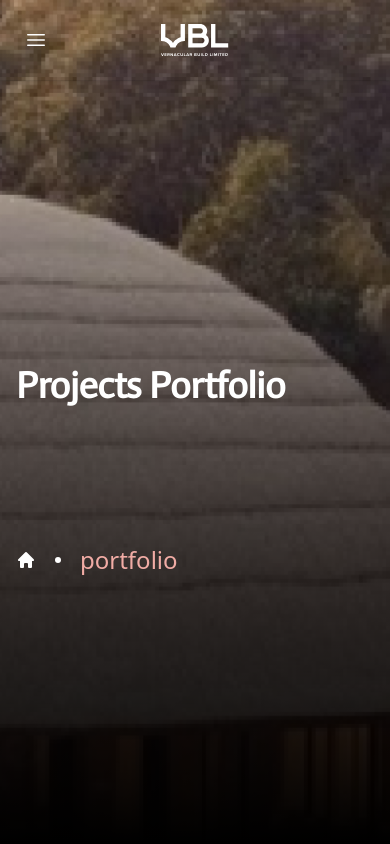
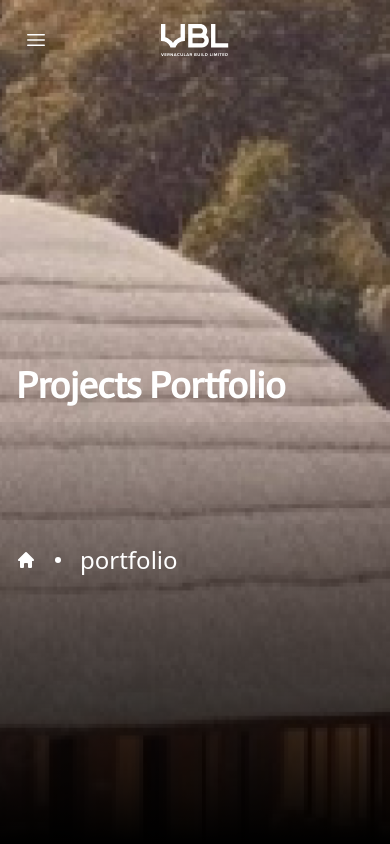
Before and after one commit to nafiuishaaq/project-portfolio, a React (Create React App) app: page /portfolio in a window 390 px wide. Shown: the top 844 px of the page. Built offline with nearby package versions, Linux system fonts and the light colour scheme.

Commit message:
touch responsivenes

```diff
--- a/src/components/Breadcrumb.jsx
+++ b/src/components/Breadcrumb.jsx
@@ -30,7 +30,7 @@ export default function Breadcrumb() {
             />
             <a
               href="#"
-              className="ml-2 text-2xl font-medium text-[#F1ACA5] hover:text-gray-200"
+              className="ml-2 text-2xl font-medium text-white hover:text-gray-200"
             >
               {currentPage[1]}
             </a>
--- a/src/components/Hero.jsx
+++ b/src/components/Hero.jsx
@@ -33,7 +33,7 @@ const Hero = () => {
   };
 
   return (
-    <div className=" z-1000">
+    <div>
       <div>
         <div
           className="relative h-screen bg-cover bg-center bg-blend-darken"
@@ -47,7 +47,7 @@ const Hero = () => {
               background:
                 "linear-gradient(to bottom,  rgba(0, 0, 0, 0.05), #000000",
             }}
-            className="absolute bg-black bg-opacity-70 w-full h-[100%] bottom-0 z-1"
+            className="absolute bg-black bg-opacity-70 w-full h-[50%] bottom-0"
           ></div>
           <Header bgColor="bg-transparent" hoverText="text-red-300" />
 
```
